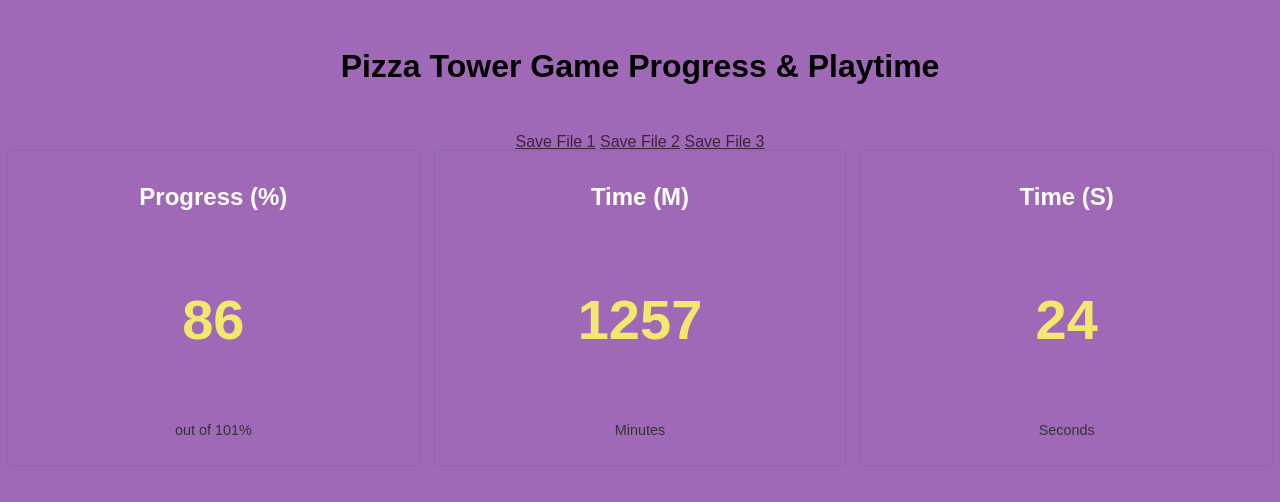
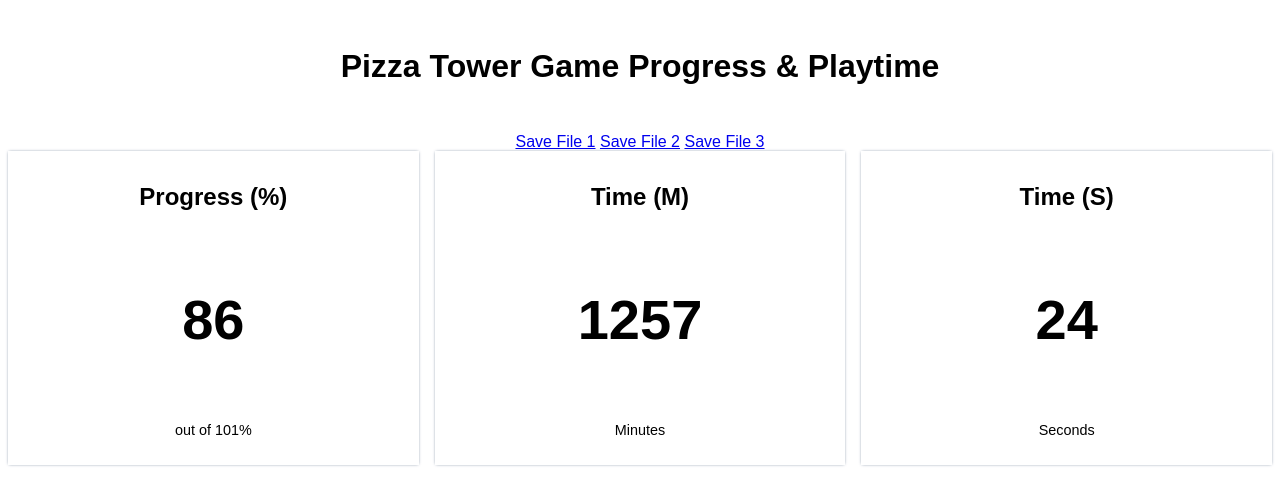
Before and after one commit to dngst/pizzatowerstats, a plain HTML site: page index.html in a window 1280 px wide. Drawn offline with Linux system fonts and the light colour scheme.

Commit message:
Remove color

```diff
--- a/styles/styles.css
+++ b/styles/styles.css
@@ -1,6 +1,5 @@
 body {
   font-family: sans-serif;
-  background-color: #a069b8;
 }
 
 header {
@@ -11,14 +10,6 @@ header {
 header h1 {
   font-weight: 900;
   margin: 3rem;
-}
-
-header a:link {
-  color: #42213D;
-}
-
-header a:visited {
-  color: #F0A7A0;
 }
 
 section {
@@ -38,21 +29,17 @@ article {
 
 article h2 {
   font-size: 1.5rem;
-  color: white;
 }
 
 article p:nth-of-type(1) {
   font-size: 3.5rem;
   font-weight: 900;
-  color: #F2E86D;
 }
 
 article p:nth-of-type(2) {
   font-size: 0.9rem;
-  color: #343434;
 }
 
 .snotty-p {
   text-align: center;
-  color: #B0D068;
 }
```
